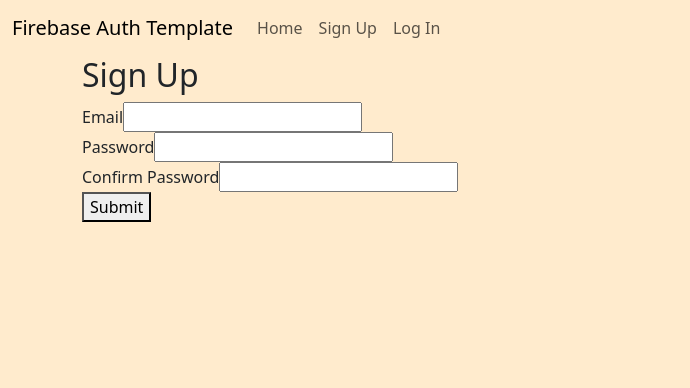
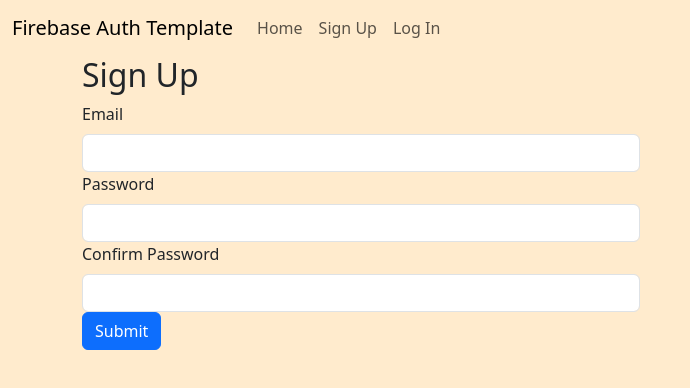
Before and after one commit to ericlfrey/template-fb-auth-nextjs-basic, a Next.js app: page /signup in a window 1280 px wide. Shown: the top 388 px of the page, without its empty margins (0-690 px from the left). Built offline with nearby package versions, Linux system fonts and the light colour scheme; no server answers.

Commit message:
WIP. Basically ready to push, but I'm going to look at everything and clean up code.

```diff
--- a/components/ProtectedRoute.jsx
+++ b/components/ProtectedRoute.jsx
@@ -7,8 +7,6 @@
   const { user, loading } = useAuth();
 
   useEffect(() => {
-    console.log('loading:', loading);
-    console.log('user:', user);
     const checkAuthentication = async () => {
       if (!loading) {
         if (!user?.uid) {
--- a/pages/signup.jsx
+++ b/pages/signup.jsx
@@ -1,6 +1,7 @@
 import { useAuth } from '@/utils/context/AuthContext';
 import { useRouter } from 'next/router';
 import React from 'react';
+import { Button, Form } from 'react-bootstrap';
 import { FormProvider, useForm } from 'react-hook-form';
 
 const SignupPage = () => {
@@ -27,26 +28,26 @@
     <div className="sign-up-form">
       <h2>Sign Up</h2>
       <FormProvider {...methods}>
-        <form onSubmit={handleSubmit(onSubmit)}>
-          <div>
-            <label>Email</label>
-            <input
+        <Form onSubmit={handleSubmit(onSubmit)} className="auth-form">
+          <Form.Group>
+            <Form.Label>Email</Form.Label>
+            <Form.Control
               type="email"
               {...register('email', { required: 'Email is required' })}
             />
             {errors.email && <p>{errors.email.message}</p>}
-          </div>
-          <div>
-            <label>Password</label>
-            <input
+          </Form.Group>
+          <Form.Group>
+            <Form.Label>Password</Form.Label>
+            <Form.Control
               type="password"
               {...register('password', { required: 'Password is required' })}
             />
             {errors.password && <p>{errors.password.message}</p>}
-          </div>
-          <div>
-            <label>Confirm Password</label>
-            <input
+          </Form.Group>
+          <Form.Group>
+            <Form.Label>Confirm Password</Form.Label>
+            <Form.Control
               type="password"
               {...register('password_confirm', {
                 required: 'Verify your password',
@@ -55,11 +56,11 @@
             {errors.password_confirm && (
               <p>{errors.password_confirm.message}</p>
             )}
+          </Form.Group>
+          <div>
+            <Button type="submit">Submit</Button>
           </div>
-          <div>
-            <button type="submit">Submit</button>
-          </div>
-        </form>
+        </Form>
       </FormProvider>
     </div>
   );
```
Also changed, not shown: pages/index.js (+6 -3 lines).
